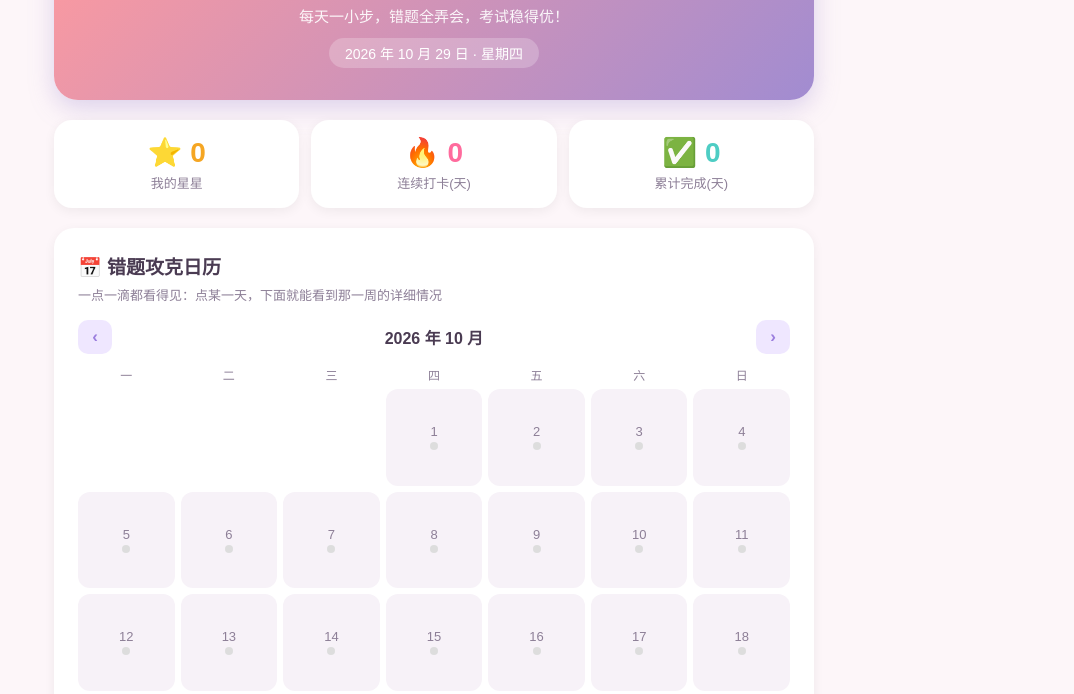
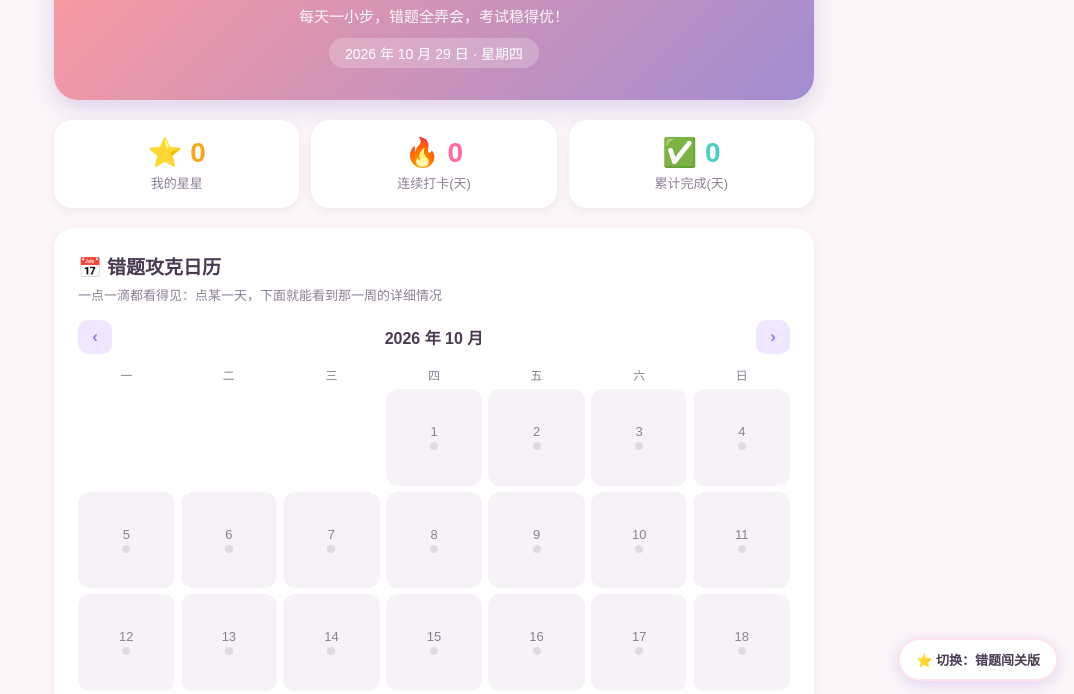
Before and after one commit to sevengege/maomao, a plain HTML site: page index.html in a window 1280 px wide. Shown: the part 103-797 px from the top of the page, without its empty margins (206-1280 px from the left). Drawn offline with Linux system fonts and the light colour scheme.

Commit message:
日历版增加切换 App 版入口

```diff
--- a/index.html
+++ b/index.html
@@ -390,6 +390,8 @@
   <footer>毛毛得优小计划 · 数据保存在本机浏览器中 · 加油，你是最棒的！💪</footer>
 </div>
 
+<a href="./app/" style="position:fixed;right:16px;bottom:16px;z-index:60;display:inline-flex;align-items:center;gap:6px;padding:10px 16px;border-radius:999px;background:#fff;color:#4a3b52;font-size:13px;font-weight:700;text-decoration:none;box-shadow:0 4px 16px rgba(155,126,222,.28);border:2px solid #ffe3ec;">⭐ 切换：错题闯关版</a>
+
 <div class="celebrate" id="celebrate" onclick="this.classList.remove('show')">
   <div class="box">
     <div class="emoji">🎉</div>
```
